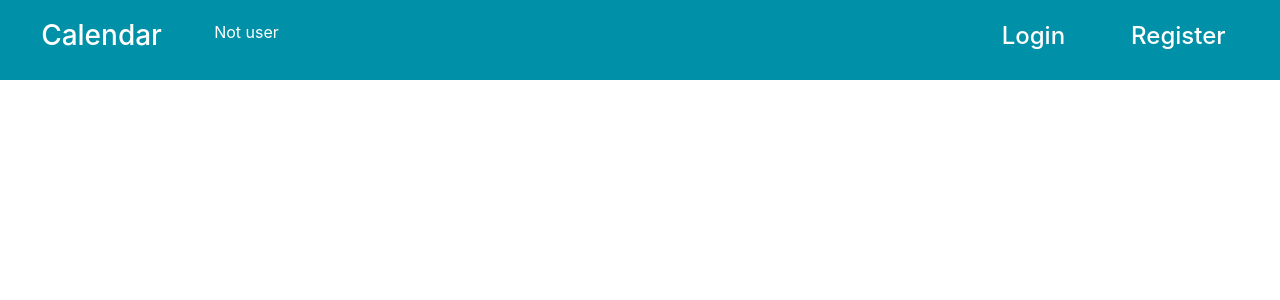
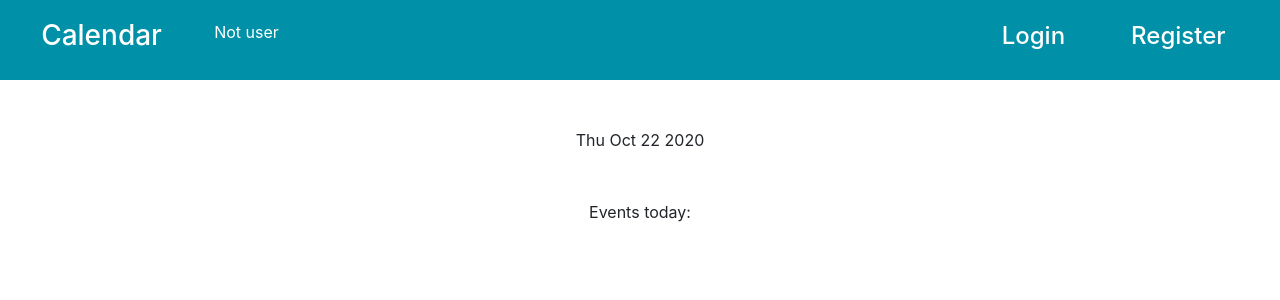
Before and after one commit to Dafali9012/calendar-project, a React (Create React App) app: page /date in a window 1280 px wide. Shown: the top 300 px of the page. Built offline with nearby package versions, Linux system fonts and the light colour scheme; no server answers.

Commit message:
wip dateview init

```diff
--- a/src/App.js
+++ b/src/App.js
@@ -5,6 +5,7 @@ import Login from "./components/Login";
 import Register from "./components/Register";
 import CreateEvent from "./components/CreateEvent";
 import Calendar from "./components/Calendar";
+import DateView from "./components/DateView";
 import { UserContext } from "./Store";
 
 export default function App() {
@@ -19,6 +20,7 @@ export default function App() {
             <Route exact path="/" component={Calendar} />
             <Route path="/login" component={Login} />
             <Route path="/register" component={Register} />
+            <Route path="/date" component={DateView} />
             <Route path="/createevent" component={CreateEvent} />
           </Switch>
         </div>
--- /dev/null
+++ b/src/components/DateView.js
@@ -0,0 +1,18 @@
+import React, { useState, useEffect } from 'react';
+
+export default function DateView(){
+
+    let date = new Date().toDateString()
+
+
+    return(
+    <div className="container">
+        <div className="row">
+            <div className="col d-flex justify-content-center mt-5">{date}</div>
+        </div>
+        <div className="row">
+            <div className="col d-flex justify-content-center mt-5">Events today:</div>
+        </div>
+    </div>
+    );
+}
```
Also changed, not shown: 1 other file (tests, documents, lock files or other folders).
